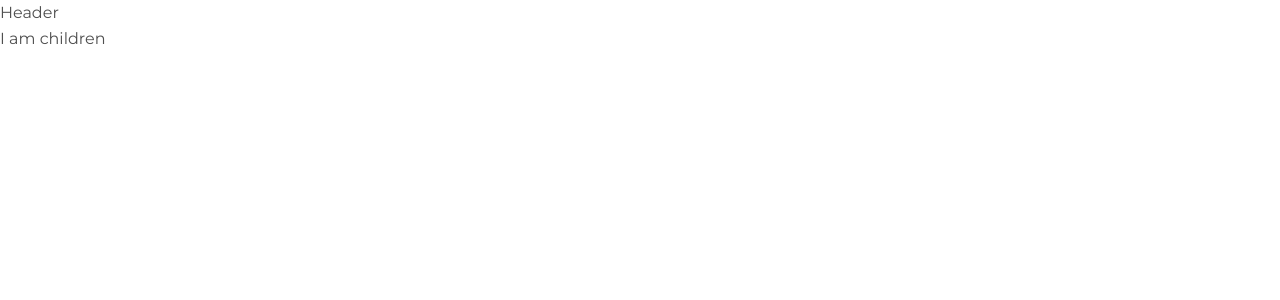
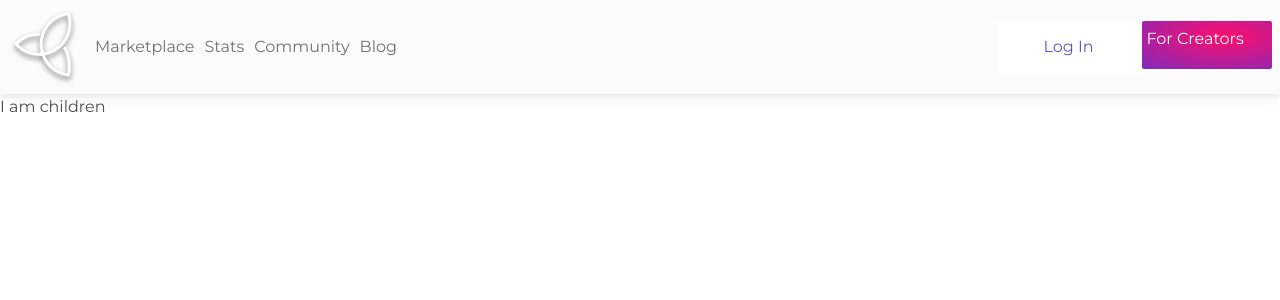
Before and after one commit to nikhilroy2/reactjs_debust_landing, a React (Create React App) app: page / in a window 1280 px wide. Shown: the top 300 px of the page. Built offline with nearby package versions, Linux system fonts and the light colour scheme.

Commit message:
header working

```diff
--- a/src/App.css
+++ b/src/App.css
@@ -11,4 +11,46 @@
 .family_poppins {
   font-family: "Poppins", sans-serif;
 }
+
+:root {
+  font-size: 10px;
+  --text-white: #fff;
+  --text-c0: #6754c0;
+}
+
+body {
+  font-size: 16px;
+}
+
+.section_container {
+  max-width: 1389px;
+  margin-left: auto;
+  margin-right: auto;
+}
+
+.btn_log {
+  width: 14.4rem;
+  height: 5.5rem;
+  display: -webkit-inline-box;
+  display: -ms-inline-flexbox;
+  display: inline-flex;
+  -webkit-box-pack: center;
+      -ms-flex-pack: center;
+          justify-content: center;
+  -webkit-box-align: center;
+      -ms-flex-align: center;
+          align-items: center;
+  background: var(--text-white);
+  color: var(--text-c0) !important;
+  border-radius: 0.3rem;
+}
+
+.btn_creator {
+  background: radial-gradient(126.82% 126.82% at 63.54% 32.27%, #ff0d6a 0%, #5335db 100%);
+  color: var(--text-white) !important;
+  border-radius: .3rem;
+  border: 1px solid var(--text-white);
+  width: 13.2rem;
+  height: 5rem;
+}
 /*# sourceMappingURL=App.css.map */
--- a/src/App.scss
+++ b/src/App.scss
@@ -9,4 +9,45 @@
 .family_poppins {
   font-family: "Poppins", sans-serif;
 }
+:root {
+  font-size: 10px;
+  --text-white: #fff;
+  --text-c0: #6754c0;
+}
+body {
+  font-size: 16px;
+}
 // .............................Global Settings Style..............End
+
+// .....................Section classes ...................
+.section_container {
+  max-width: 1389px;
+  margin-left: auto;
+  margin-right: auto;
+}
+// .....................Section classes ...................End
+
+// ..................... Button classes ....................
+.btn_log {
+  width: 14.4rem;
+  height: 5.5rem;
+  display: inline-flex;
+  justify-content: center;
+  align-items: center;
+  background: var(--text-white);
+  color: var(--text-c0) !important;
+  border-radius: 0.3rem;
+}
+.btn_creator {
+  background: radial-gradient(
+    126.82% 126.82% at 63.54% 32.27%,
+    #ff0d6a 0%,
+    #5335db 100%
+  );
+  color: var(--text-white)!important;
+  border-radius: .3rem;
+  border: 1px solid var(--text-white);
+  width: 13.2rem;
+  height: 5rem;
+}
+// ..................... Button classes ....................End
--- a/src/Layout/Header/Header.js
+++ b/src/Layout/Header/Header.js
@@ -1,11 +1,71 @@
-import React from 'react';
+import React from "react";
 
 function Header(props) {
-    return (
-        <header id="Header">
-            Header
-        </header>
-    );
+  return (
+    <header id="Header">
+      <div className="section_container">
+        <nav className="navbar navbar-expand-lg navbar-light bg-light">
+          <div className="container-fluid">
+            <button
+              className="navbar-toggler"
+              type="button"
+              data-mdb-toggle="collapse"
+              data-mdb-target="#navbarTogglerDemo01"
+              aria-controls="navbarTogglerDemo01"
+              aria-expanded="false"
+              aria-label="Toggle navigation"
+            >
+              <i className="fas fa-bars" />
+            </button>
+            <div className="collapse navbar-collapse" id="navbarTogglerDemo01">
+              <a className="navbar-brand" href="#">
+                <img src={require("../../Static/img/logo.png")} alt="logo" />
+              </a>
+              <ul className="navbar-nav me-auto mb-2 mb-lg-0">
+                <li className="nav-item">
+                  <a className="nav-link" href="#">
+                    Marketplace
+                  </a>
+                </li>
+
+                <li className="nav-item">
+                  <a className="nav-link" href="#">
+                    Stats
+                  </a>
+                </li>
+
+                <li className="nav-item">
+                  <a className="nav-link" href="#">
+                    Community
+                  </a>
+                </li>
+                <li className="nav-item">
+                  <a className="nav-link" href="#">
+                    Blog
+                  </a>
+                </li>
+              </ul>
+              <div className="d-flex">
+                <ul className="navbar-nav">
+                  <li className="nav-item">
+                    <a href="#" className="nav-link btn_log">
+                      Log In
+                    </a>
+                  </li>
+
+                  <li className="nav-item">
+                    <a href="#" className="nav-link btn_creator">
+                      For Creators
+                    </a>
+                  </li>
+                </ul>
+              </div>
+            </div>
+          </div>
+        </nav>
+      </div>
+    </header>
+  );
 }
 
 export default Header;
```
Also changed, not shown: src/Static/img/logo.png (added), 1 other file (tests, documents, lock files or other folders).
